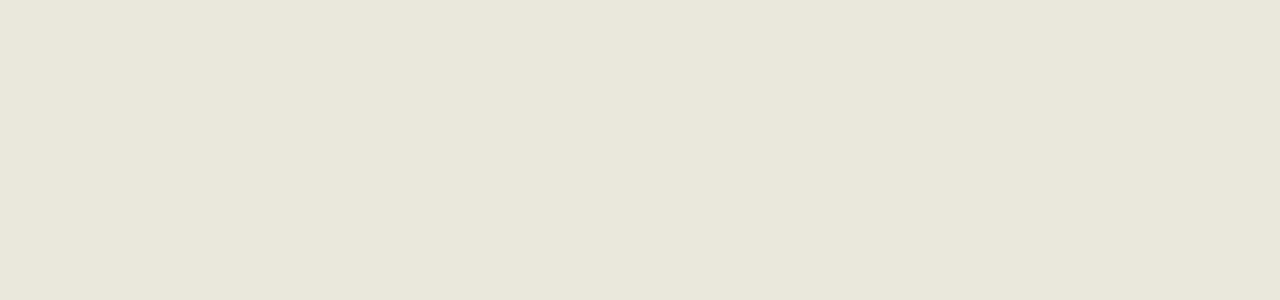
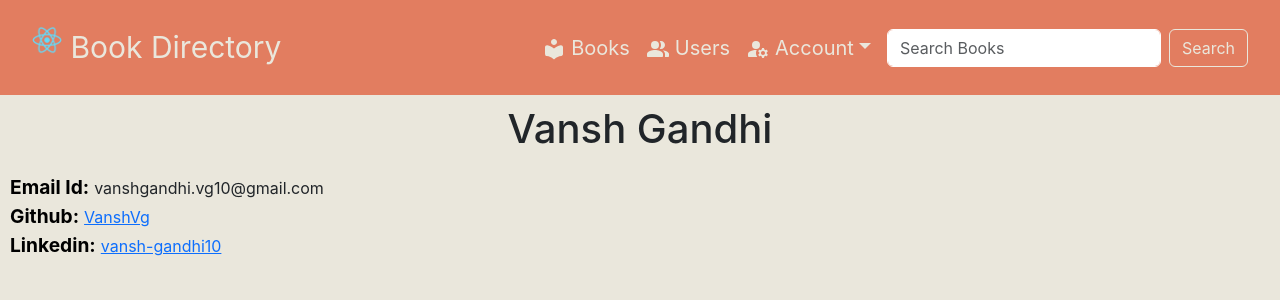
Before and after one commit to VanshVg/BookDirectory-ClientSide, a React (Create React App) app: page /aboutme in a window 1280 px wide. Before the commit this address had no page. Shown: the top 300 px of the page. Built offline with nearby package versions, Linux system fonts and the light colour scheme; the HTML template or start-up script is replaced by a standard one.

Commit message:
About me page added

```diff
--- a/src/App.js
+++ b/src/App.js
@@ -9,7 +9,6 @@ import "./App.css";
 
 import { Register } from "./components/Register";
 import { Login } from "./components/Login";
-import { Aboutus } from "./components/Aboutus";
 import { Books } from "./components/Books";
 import Cart from "./components/Cart";
 import Bookdetail from "./components/Bookdetail";
@@ -24,6 +23,7 @@ import { Search } from "./components/Search";
 import { Users } from "./components/Users";
 import { Profile } from "./components/Profile";
 import { Changepassword } from "./components/Changepassword";
+import { Aboutme } from "./components/Aboutme";
 
 const App = () => {
   return (
@@ -36,7 +36,7 @@ const App = () => {
             <Route path="/cart" element={<Protected Component={Cart} />} />
             <Route path="/register" element={<Register />} />
             <Route path="/login" element={<Login />} />
-            <Route path="/aboutus" element={<Aboutus />} />
+            <Route path="/aboutme" element={<Aboutme />} />
             <Route path="/book/:id" element={<Bookdetail />} />
             <Route path="/books/addbook" element={<Addbook />} />
             <Route path="/editbook/:id" element={<Editbook />} />
--- /dev/null
+++ b/src/components/Aboutme.js
@@ -0,0 +1,36 @@
+import React from "react";
+import { Navbar } from "./Navbar";
+import "../style/aboutme.css";
+
+export const Aboutme = () => {
+  return (
+    <>
+      <Navbar />
+      <div>
+        <h1 align="center" style={{ marginTop: "10px" }}>
+          Vansh Gandhi
+        </h1>
+        <b className="about-text">Email Id:</b>
+        vanshgandhi.vg10@gmail.com
+        <br />
+        <b className="about-text">Github:</b>
+        <a
+          href="https://github.com/VanshVg"
+          target="_blank"
+          rel="noopener noreferrer"
+        >
+          VanshVg
+        </a>
+        <br />
+        <b className="about-text">Linkedin:</b>
+        <a
+          href="https://www.linkedin.com/in/vansh-gandhi10"
+          target="_blank"
+          rel="noopener noreferrer"
+        >
+          vansh-gandhi10
+        </a>
+      </div>
+    </>
+  );
+};
--- a/src/components/Aboutus.js
+++ /dev/null
@@ -1,13 +0,0 @@
-import React from "react";
-import { Navbar } from "./Navbar";
-
-export const Aboutus = () => {
-  return (
-    <>
-      <Navbar />
-      <div>
-        <h2>This is About us page</h2>
-      </div>
-    </>
-  );
-};
--- a/src/components/Navbar.js
+++ b/src/components/Navbar.js
@@ -155,9 +155,9 @@ export const Navbar = () => {
                         <hr className="dropdown-divider" />
                       </li>
                       <li>
-                        <Link className="dropdown-item" to="/aboutus">
+                        <Link className="dropdown-item" to="/aboutme">
                           <InfoRoundedIcon className="icon-style" />
-                          About us
+                          About me
                         </Link>
                       </li>
                     </>
@@ -179,9 +179,9 @@ export const Navbar = () => {
                         <hr className="dropdown-divider" />
                       </li>
                       <li>
-                        <Link className="dropdown-item" to="/aboutus">
+                        <Link className="dropdown-item" to="/aboutme">
                           <InfoRoundedIcon className="icon-style" />
-                          About us
+                          About me
                         </Link>
                       </li>
                     </>
@@ -194,7 +194,7 @@ export const Navbar = () => {
               <input
                 className="form-control me-2 custom-search-input border-white "
                 type="search"
-                placeholder="Search"
+                placeholder="Search Books"
                 aria-label="Search"
                 value={searchValue}
                 onChange={(e) => setSearchValue(e.target.value)}
--- /dev/null
+++ b/src/style/aboutme.css
@@ -0,0 +1,6 @@
+.about-text {
+  margin-left: 10px;
+  margin-right: 5px;
+  color: black !important;
+  font-size: larger;
+}
```
